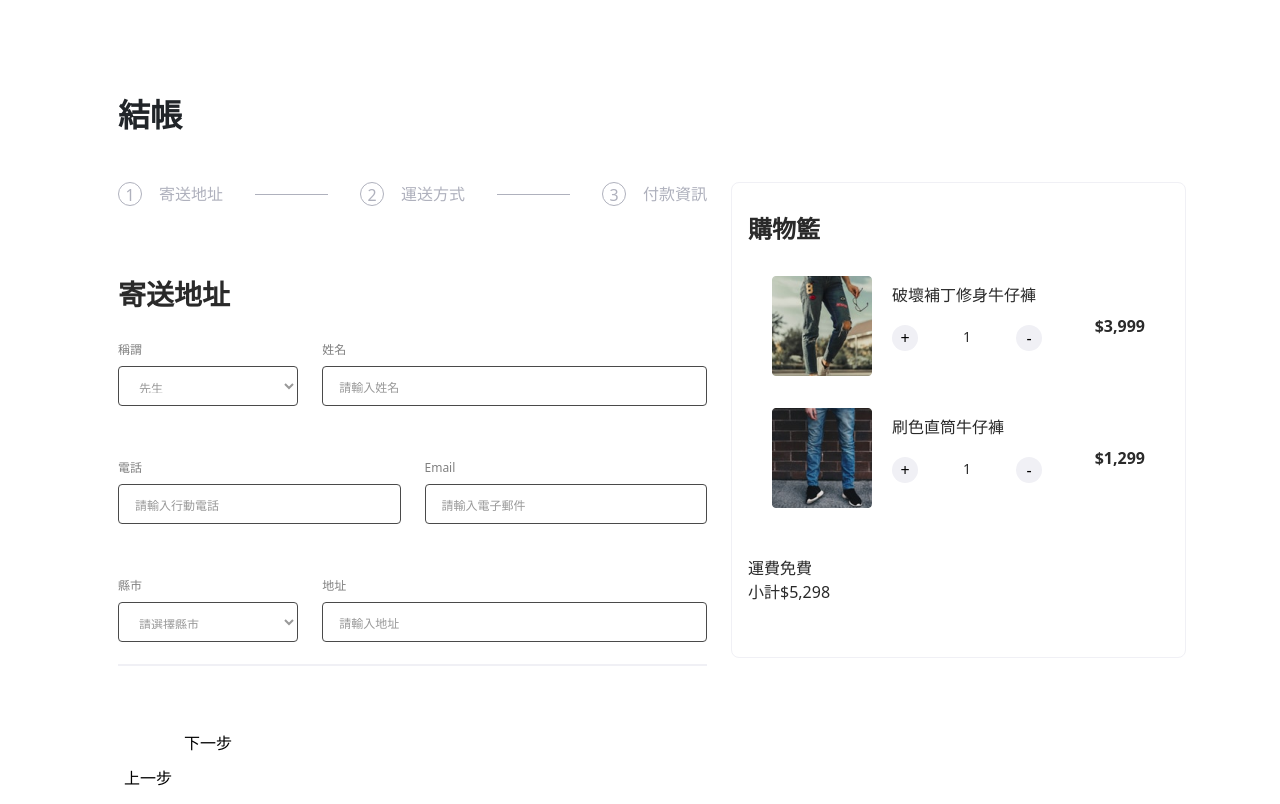
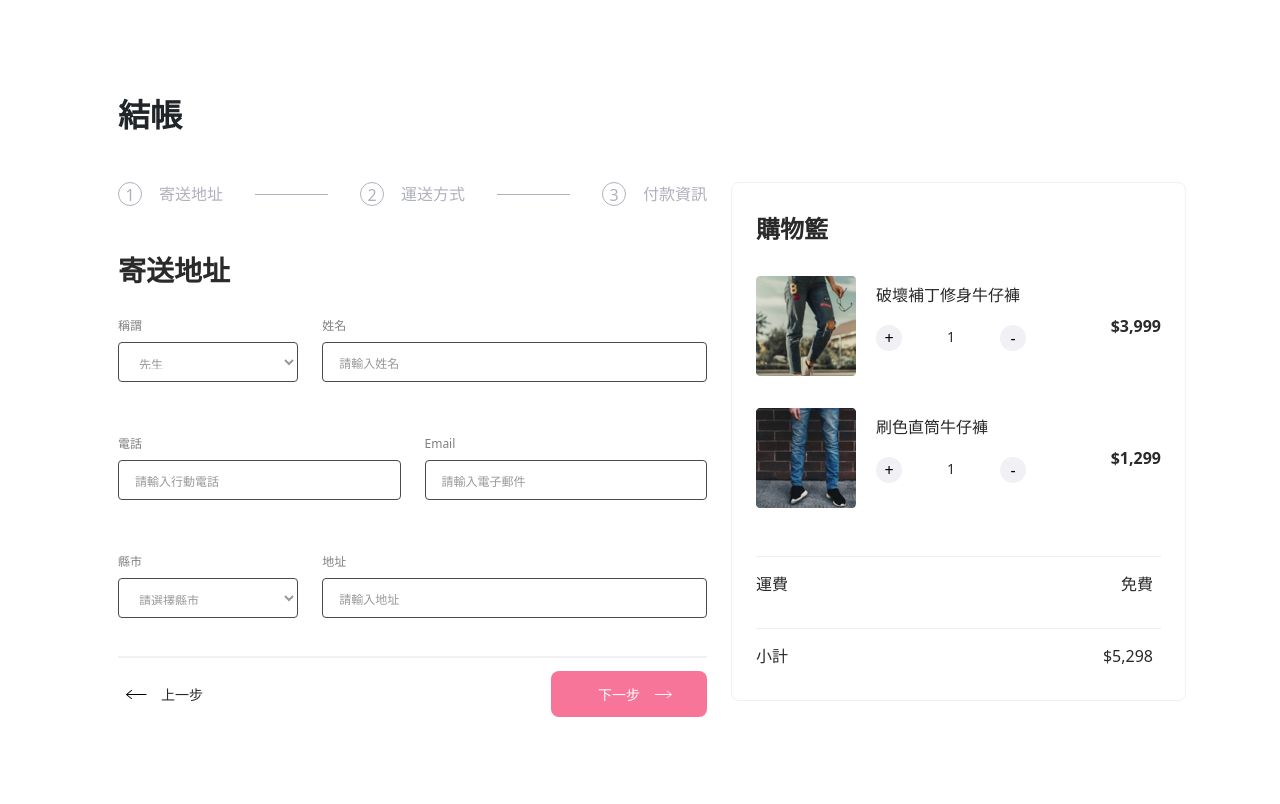
Before and after one commit to yuanliif/AC-shoppingcart-vue, a Vue app: page /#/main in a window 1280 px wide. Built offline with nearby package versions, Linux system fonts and the light colour scheme.

Commit message:
SCSS finished

```diff
--- a/src/Assets/styles/all.scss
+++ b/src/Assets/styles/all.scss
@@ -6,3 +6,5 @@
 @import "./scss/address.scss";
 @import "./scss/delivery.scss";
 @import "./scss/cart-item.scss";
+@import "./scss/cart-sum.scss";
+@import "./scss/previous-nextbtn.scss";
--- a/src/Assets/styles/scss/_basic.scss
+++ b/src/Assets/styles/scss/_basic.scss
@@ -1,25 +1,31 @@
 @mixin input {
-  border: 1px var(--dark-gray) solid;
-  border-radius: 4px;
   height: 40px;
   width: 100%;
   padding: 12px 16px;
+  border: 1px var(--dark-gray) solid;
+  border-radius: 4px;
   background-color: var(--body-bg);
 }
 @mixin border {
   border: var(--dark-gray) 1px solid;
 }
+@mixin step-btn {
+  height: 46px;
+  width: 156px;
+  border-radius: 8px;
+  font-size: 0.875rem;
+}
 
 html {
+  min-width: 350px;
   font-size: 1rem;
   font-family: "Noto Sans TC", sans-serif;
-  min-width: 350px;
   color: var(--main-font);
 }
 body {
   background: var(--body-bg);
 }
 #main-app {
+  position: relative;
   min-width: 350px;
-  position: relative;
 }
--- a/src/Assets/styles/scss/_cart-item.scss
+++ b/src/Assets/styles/scss/_cart-item.scss
@@ -1,19 +1,19 @@
 .cart-list {
   margin: 0 0 16px;
-  padding: 32px 24px 0;
+  padding: 32px 0 0;
   .item {
+    display: flex;
     margin: 0 0 32px;
-    display: flex;
     img {
       width: 100px;
     }
     .item-content {
       width: 100%;
-      line-height: 1.5rem;
-      margin-left: 20px;
       display: flex;
       justify-content: space-between;
       align-items: center;
+      line-height: 1.5rem;
+      margin-left: 20px;
       .item-wrapper{
         width: 150px;
       }
@@ -34,9 +34,9 @@
           border-radius: 50%;
         }
         > p {
+          width: 50px;
           margin: 0 5px;
           font-size: 0.875rem;
-          width: 50px;
           text-align: center;
         }
       }
--- /dev/null
+++ b/src/Assets/styles/scss/_cart-sum.scss
@@ -0,0 +1,25 @@
+.footer {
+  display: flex;
+  flex-direction: column;
+  .deliver-fee,
+  .summary {
+    display: flex;
+    justify-content: space-between;
+    padding: 16px 0 32px;
+    position: relative;
+    color: var(--main-font);
+    span:last-child {
+      margin-right: 8px;
+    }
+    &::before {
+      content: "";
+      display: block;
+      width: 100%;
+      height: 1px;
+      background-color: var(--light-gray);
+      position: absolute;
+      top: 0;
+      left: 0;
+    }
+  }
+}
--- a/src/Assets/styles/scss/_inputgroup.scss
+++ b/src/Assets/styles/scss/_inputgroup.scss
@@ -7,7 +7,7 @@
     color: var(--main-font);
   }
   .form-container {
-    height: 100%;
+    height: 105%;
     width: 100%;
     border-bottom: 2px solid var(--light-gray);
     &:last-child {
--- /dev/null
+++ b/src/Assets/styles/scss/_previous-nextbtn.scss
@@ -0,0 +1,34 @@
+.step-btn-group {
+  display: flex;
+  justify-content: space-between;
+  .next,
+  .forward {
+    @include step-btn;
+    display: flex;
+    align-items: center;
+    p {
+      font-size: 0.875rem;
+      margin: 0 13px;
+    }
+    img {
+      width: 20px;
+    }
+  }
+  .next {
+    color: var(--white);
+    background-color: var(--next-btn);
+    justify-content: center;
+  }
+  .forward {
+    justify-content: start;
+    color: var(--main-font);
+    div {
+      width: 24px;
+      height: 24px;
+      display: inline-block;
+      background-image: var(--left-arrow);
+      background-size: contain;
+      background-repeat: no-repeat;
+    }
+  }
+}
--- a/src/Assets/styles/scss/_stepper.scss
+++ b/src/Assets/styles/scss/_stepper.scss
@@ -10,9 +10,9 @@
   height: 24px;
   white-space: nowrap;
   .step {
-    margin: 0 32px;
     display: flex;
     align-items: center;
+    margin: 0 32px;
     @include getStepNums(5);
     &:first-child {
       margin-left: 0;
@@ -25,21 +25,21 @@
       width: 24px;
       margin-right: 8px;
       background-color: transparent;
+      border: 1px solid var(--disable-gray);
       border-radius: 50%;
       color: var(--disable-gray);
-      border: 1px solid var(--disable-gray);
       text-align: center;
       + p {
+        margin-left: 9px;
         line-height: 2rem;
-        margin-left: 9px;
         color: var(--disable-gray);
       }
     }
   }
   .connect-line {
+    height: 1px;
+    width: 100%;
     display: block;
-    width: 100%;
-    height: 1px;
     background-color: var(--disable-gray);
   }
 }
--- a/src/components/MainStepper.vue
+++ b/src/components/MainStepper.vue
@@ -1,6 +1,6 @@
 <template>
   <ul
-    class="stepper-container d-flex justify-content-between align-items-center mb-5"
+    class="stepper-container d-flex justify-content-between align-items-center mb-4"
   >
     <li class="step active">
       <div class="circle-container"></div>
--- a/src/views/Home.vue
+++ b/src/views/Home.vue
@@ -16,7 +16,7 @@
         <!-- button -->
         <MainButtonGroup />
       </div>
-      <div class="right-container col-5">
+      <div class="right-container d-flex flex-column col-5">
         <h4 class="fw-bold">購物籃</h4>
         <!-- items -->
         <MainCartItems />
@@ -57,15 +57,13 @@ export default {
 <style scoped>
 form {
   width: 100%;
-  height: 100%;
+  height: 85%;
   display: flex;
 }
 .right-container {
   border: var(--light-gray) 1px solid;
-  display: flex;
-  flex-direction: column;
   border-radius: 8px;
-  padding: 32px 16px 0;
+  padding: 32px 24px 0;
   color: var(--main-font);
   background-color: var(--lower-content);
 }
```
